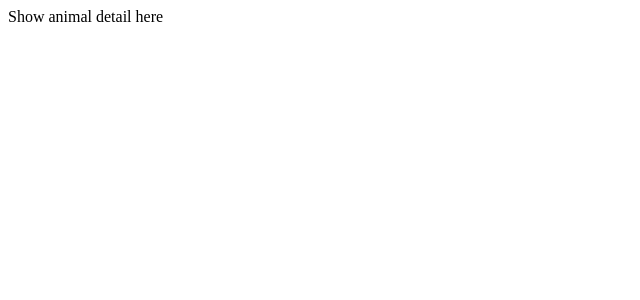
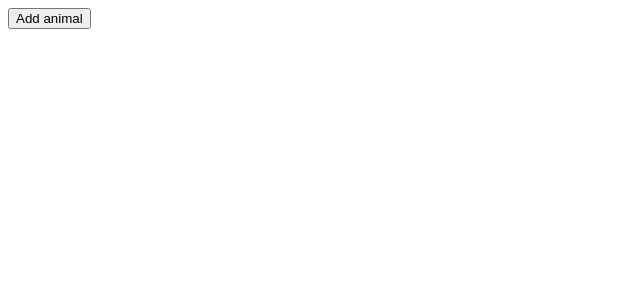
Before and after one commit to sparsell/animals, a React (Create React App) app: page / in a window 1280 px wide. Shown: the top 300 px of the page, without its empty margins (0-640 px from the left). Built offline with nearby package versions, Linux system fonts and the light colour scheme.

Commit message:
adds button

```diff
--- a/src/App.js
+++ b/src/App.js
@@ -1,5 +1,14 @@
 function App() {
-    return <div>Show animal detail here</div>
+
+    const handleClick = () => {
+        console.log("button was clicked")
+    }
+
+    return (
+        <div>
+            <button onClick={handleClick}>Add animal</button>
+        </div>
+    )
 }
 
 export default App;
```
